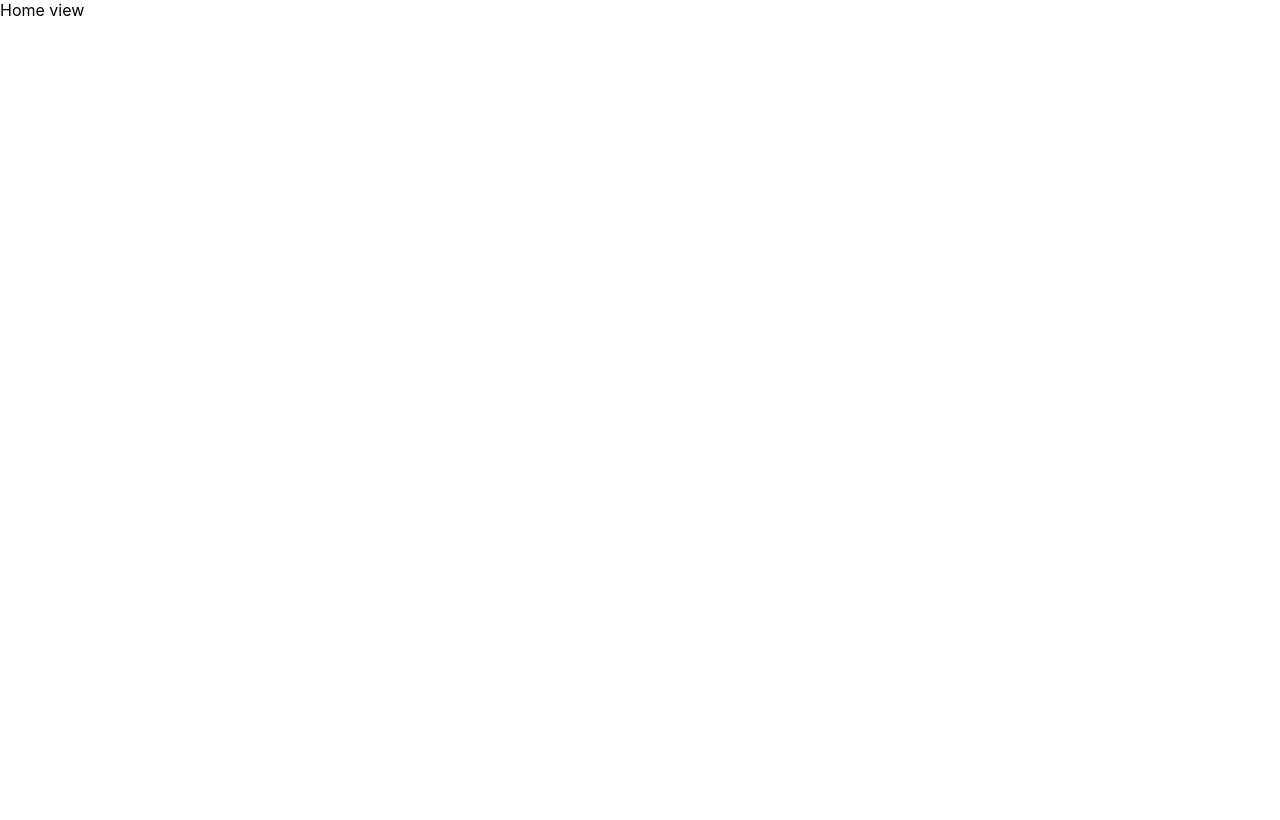
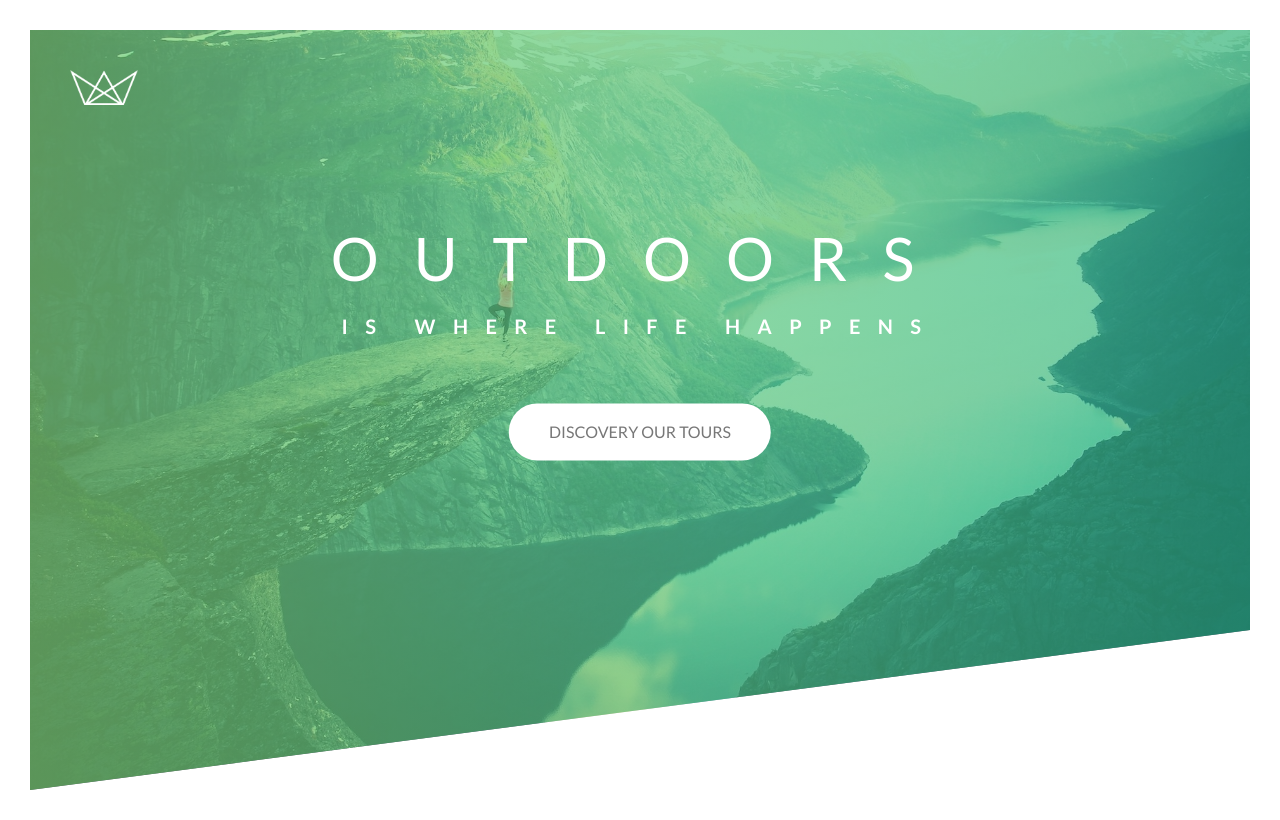
Before and after one commit to HigorMenezes/natours-layout, a React (Create React App) app: page / in a window 1280 px wide. Built offline with nearby package versions, Linux system fonts and the light colour scheme.

Commit message:
almost complete header

```diff
--- /dev/null
+++ b/src/containers/HeaderContainer/index.tsx
@@ -0,0 +1,25 @@
+import React from 'react';
+
+import { Container } from './styles';
+
+import logoImg from '../../resources/images/logo-white.png';
+
+const HeaderContainer = () => (
+  <Container>
+    <div className='logo-box'>
+      <img src={logoImg} alt='Logo' className='logo' />
+    </div>
+    <div className='text-box'>
+      <h1 className='heading-primary'>
+        <span className='heading-primary-main'>outdoors</span>
+        <span className='heading-primary-sub'>is where life happens</span>
+      </h1>
+
+      <a href='/' className='btn btn-white'>
+        Discovery our tours
+      </a>
+    </div>
+  </Container>
+);
+
+export default HeaderContainer;
--- /dev/null
+++ b/src/containers/HeaderContainer/styles.ts
@@ -0,0 +1,121 @@
+import styled from 'styled-components';
+import heroImg from '../../resources/images/hero.jpg';
+import { alphaLightGreen, alphaDarkGreen } from '../../theme';
+
+export const Container = styled.header`
+  height: 95vh;
+  background-image: linear-gradient(
+      to right,
+      ${alphaLightGreen},
+      ${alphaDarkGreen}
+    ),
+    url(${heroImg});
+  background-size: cover;
+  background-position: top;
+  clip-path: polygon(0 0, 100% 0, 100% 75vh, 0 100%);
+  position: relative;
+
+  .logo-box {
+    position: absolute;
+    top: 40px;
+    left: 40px;
+
+    .logo {
+      height: 35px;
+    }
+  }
+
+  .text-box {
+    position: absolute;
+    top: 40%;
+    left: 50%;
+    transform: translate(-50%, -50%);
+    text-align: center;
+
+    .heading-primary {
+      color: #ffffff;
+      text-transform: uppercase;
+      backface-visibility: hidden;
+      margin-bottom: 60px;
+
+      .heading-primary-main {
+        display: block;
+        font-size: 60px;
+        font-weight: 400;
+        letter-spacing: 35px;
+
+        animation-name: moveInLeft;
+        animation-duration: 1s;
+        animation-timing-function: ease-out;
+        /*
+        animation-delay: 3s;
+        animation-iteration-count: 3;
+        */
+      }
+
+      .heading-primary-sub {
+        display: block;
+        font-size: 20px;
+        font-weight: 700;
+        letter-spacing: 17.4px;
+
+        animation: moveInRight 1s ease-out;
+      }
+    }
+
+    .btn:link,
+    .btn:visited {
+      text-transform: uppercase;
+      text-decoration: none;
+      padding: 15px 40px;
+      display: inline-block;
+      border-radius: 100px;
+      transition: all 0.2s;
+    }
+
+    .btn:hover {
+      transform: translateY(-3px);
+    }
+
+    .btn:active {
+      transform: translateY(-1px);
+    }
+
+    .btn-white {
+      background-color: #fff;
+      color: #777;
+    }
+  }
+
+  @keyframes moveInLeft {
+    0% {
+      opacity: 0;
+      transform: translateX(-100px);
+    }
+
+    80% {
+      transform: translateX(10px);
+    }
+
+    100% {
+      opacity: 1;
+      transform: translate(0px);
+    }
+  }
+
+  @keyframes moveInRight {
+    0% {
+      opacity: 0;
+      transform: translateX(100px);
+    }
+
+    80% {
+      transform: translateX(-10px);
+    }
+
+    100% {
+      opacity: 1;
+      transform: translate(0px);
+    }
+  }
+`;
--- a/src/index.css
+++ b/src/index.css
@@ -1,8 +1,18 @@
+@import url('https://fonts.googleapis.com/css?family=Lato:100,300,400,700,900&display=swap');
+
+* {
+  margin: 0;
+  padding: 0;
+  box-sizing: border-box;
+}
+
 body {
-  margin: 0;
-  font-family: -apple-system, BlinkMacSystemFont, 'Segoe UI', 'Roboto', 'Oxygen',
-    'Ubuntu', 'Cantarell', 'Fira Sans', 'Droid Sans', 'Helvetica Neue',
-    sans-serif;
+  font-family: 'Lato', sans-serif;
+  font-weight: 400;
+  font-size: 16px;
+  line-height: 1.7;
+  color: #777;
+  padding: 30px;
   -webkit-font-smoothing: antialiased;
   -moz-osx-font-smoothing: grayscale;
 }
--- /dev/null
+++ b/src/theme.ts
@@ -0,0 +1,6 @@
+export const lightGreen = '#7ed56f';
+export const mediumGreen = '#55c57a';
+export const darkGreen = '#28b485';
+export const alphaLightGreen = '#7ed56faa';
+export const alphaMediumGreen = '#55c57aaa';
+export const alphaDarkGreen = '#28b485aa';
--- a/src/views/HomeView/index.tsx
+++ b/src/views/HomeView/index.tsx
@@ -2,6 +2,12 @@ import React from 'react';
 
 import { Container } from './styles';
 
-const HomeView = () => <Container>Home view</Container>;
+import HeaderContainer from '../../containers/HeaderContainer';
+
+const HomeView = () => (
+  <Container>
+    <HeaderContainer />
+  </Container>
+);
 
 export default HomeView;
```
